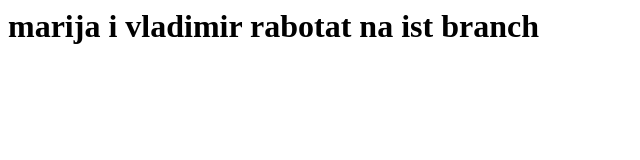
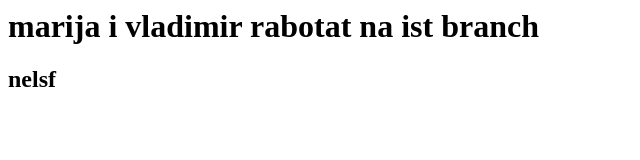
Before and after one commit to MarBlazh/TestMar, a plain HTML site: page home.html in a window 1280 px wide. Shown: the full height of the page, 0-640 px from the left. Drawn offline with Linux system fonts and the light colour scheme.

Commit message:
some change

```diff
--- a/home.html
+++ b/home.html
@@ -1,5 +1,6 @@
 <html>
   <head>
     <h1>marija i vladimir rabotat na ist branch</h1>
+    <h2>nelsf</h2>
   </head>
 </html>
```
